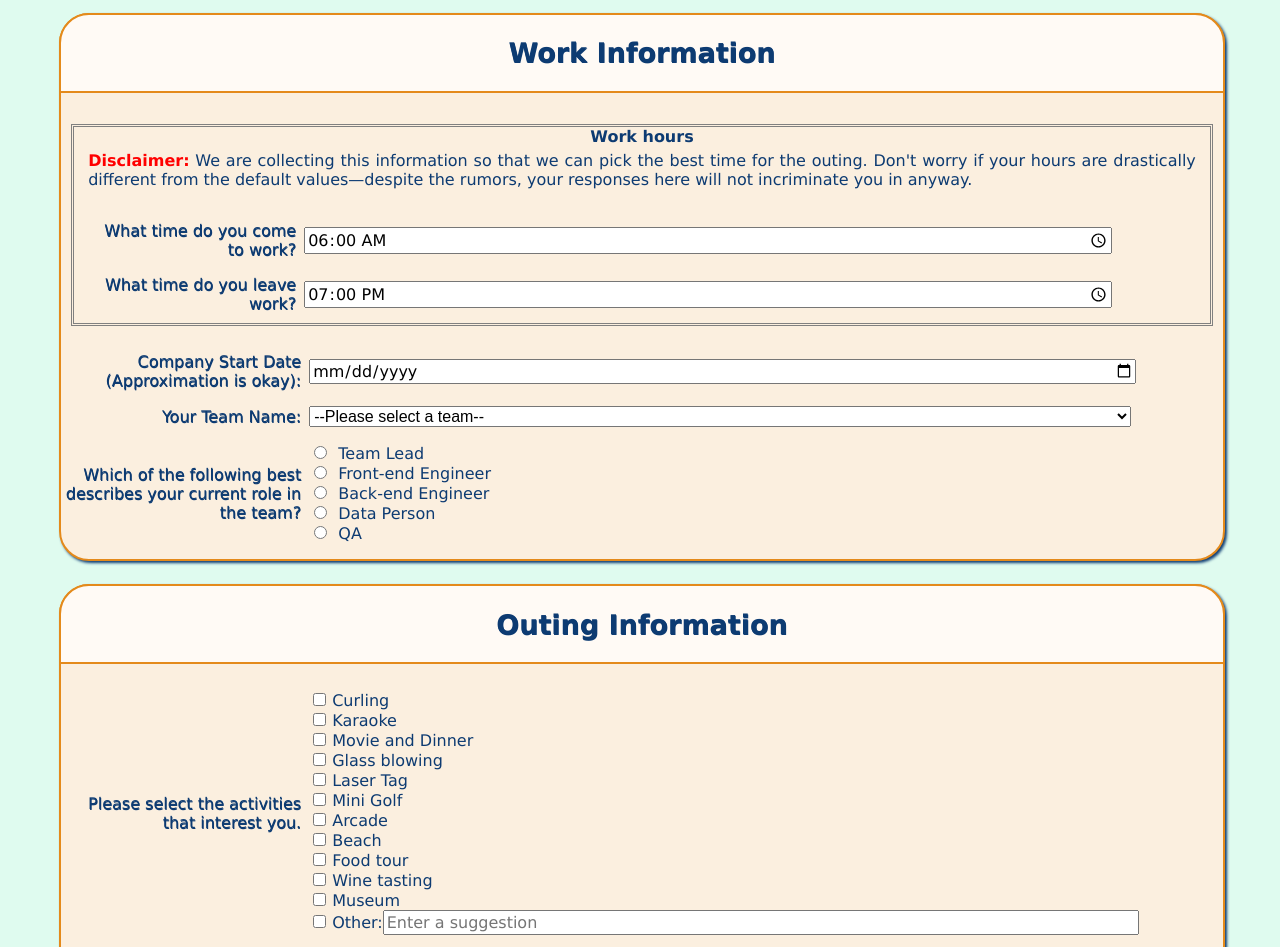
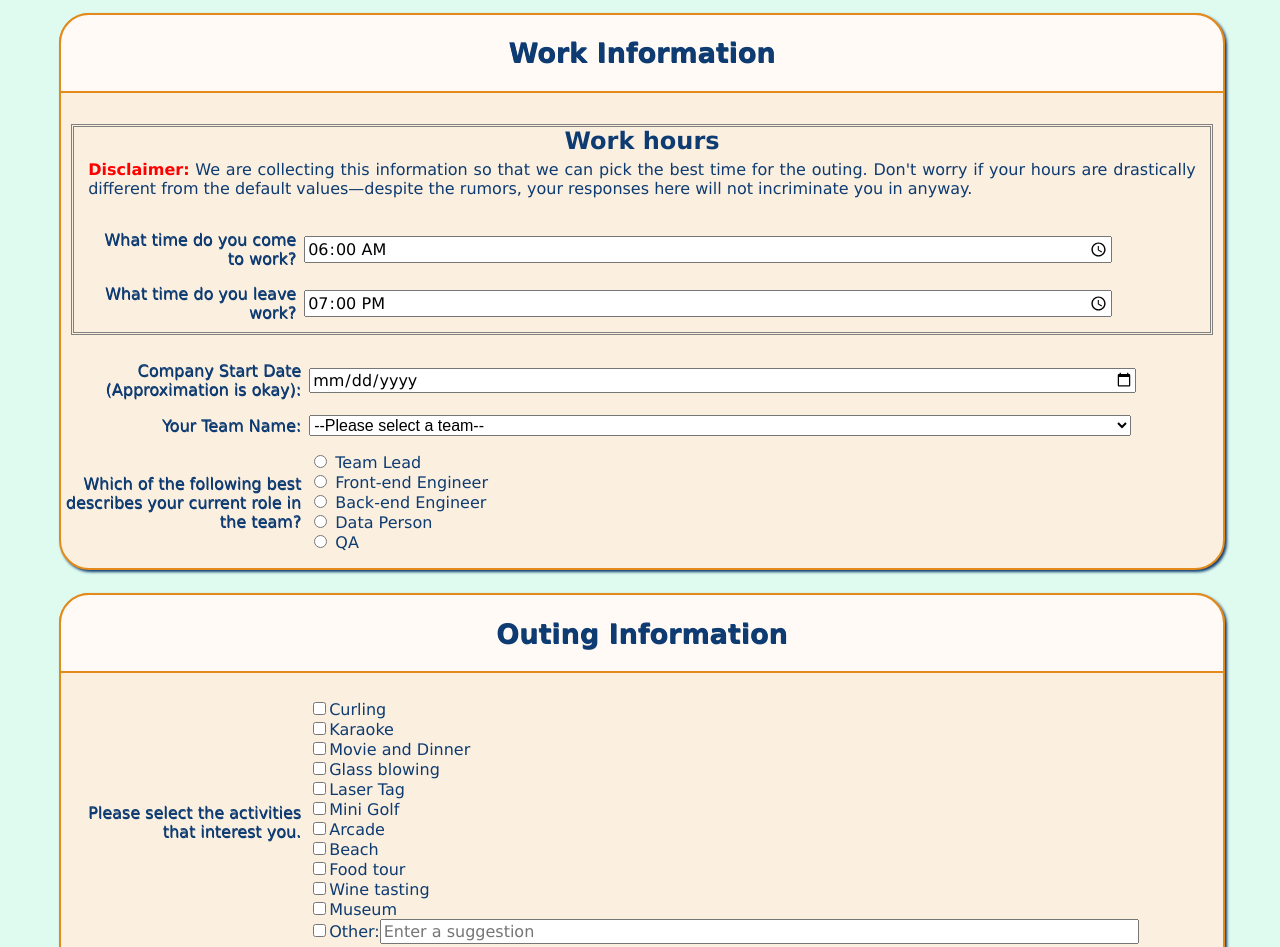
Before and after one commit to kiwisquash/fcc-survey, a plain HTML site: page site/index.html in a window 1280 px wide. Shown: the part 500-1447 px from the top of the page. Drawn offline with Linux system fonts and the light colour scheme.

Commit message:
Made changes to 'legend' font sizes.

```diff
--- a/site/styles/styles.css
+++ b/site/styles/styles.css
@@ -120,7 +120,7 @@ legend {
 	margin: -.75em auto auto auto;
 	text-align: center;
 	font-weight: bold;
-	font-size: medium;
+	font-size: 4vw;
 	background-color: hsl(33, 79%, 93%);
 }
 
@@ -136,10 +136,6 @@ fieldset p {
 
 label {
 	font-weight: normal;
-}
-
-.response label {
-	margin-left: 3px;
 }
 
 #other-choice {
@@ -196,6 +192,10 @@ h2 {
 
 p {
 	font-size: medium;
+}
+
+legend {
+	font-size: 24px;
 }
 
 fieldset p {
```
